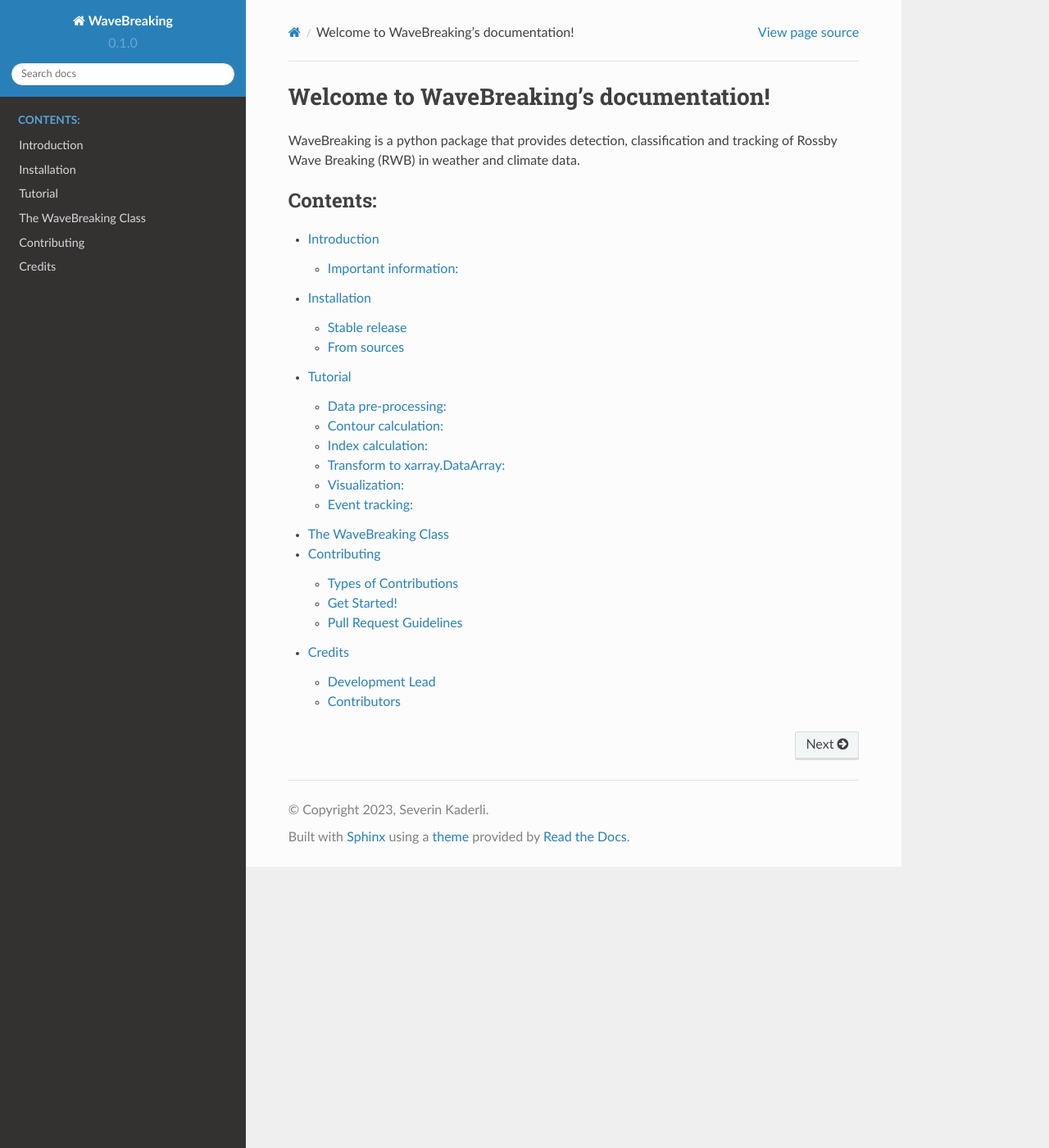
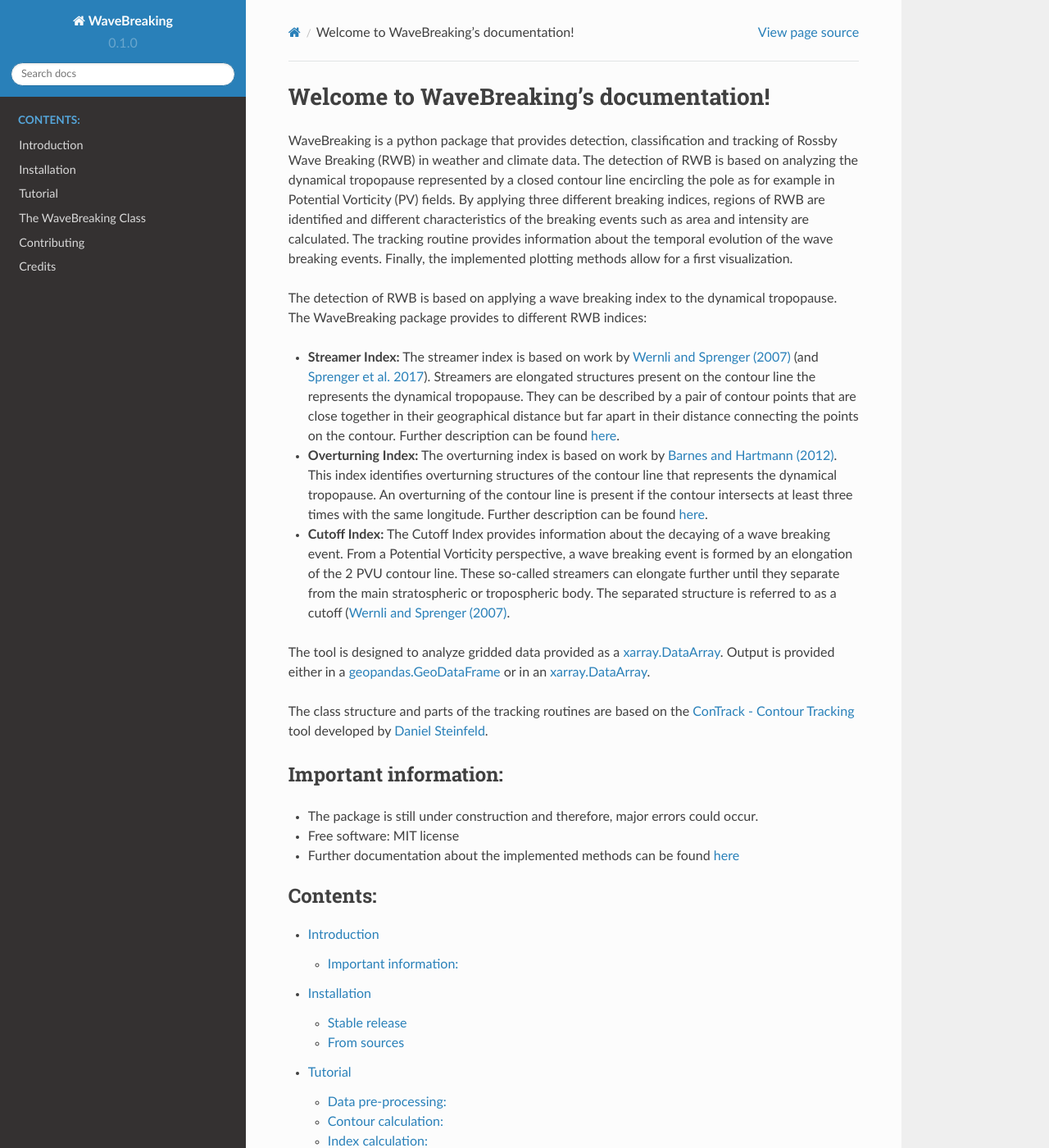
Before and after one commit to skaderli/WaveBreaking, a Sphinx documentation site: the page built from docs/index.rst, in a window 1280 px wide and 1400 px high. Shown: the whole window at 82% size. Built offline with Sphinx 7.4.7 and the Read the Docs theme 2.0.0, drawn with Linux system fonts in a browser that asks for light colours.

Commit message:
Update index.rst

```diff
--- a/docs/index.rst
+++ b/docs/index.rst
@@ -1,7 +1,31 @@
 Welcome to WaveBreaking's documentation!
 ======================================
 
-WaveBreaking is a python package that provides detection, classification and tracking of Rossby Wave Breaking (RWB) in weather and climate data.
+WaveBreaking is a python package that provides detection, classification and tracking of Rossby Wave Breaking (RWB) in weather and climate data. The detection of RWB is based on analyzing the dynamical tropopause represented by a closed contour line encircling the pole as for example in Potential Vorticity (PV) fields. By applying three different breaking indices, regions of RWB are identified and different characteristics of the breaking events such as area and intensity are calculated. The tracking routine provides information about the temporal evolution of the wave breaking events. Finally, the implemented plotting methods allow for a first visualization.
+
+The detection of RWB is based on applying a wave breaking index to the dynamical tropopause. The WaveBreaking package provides to different RWB indices:
+
+* **Streamer Index:** The streamer index is based on work by `Wernli and Sprenger (2007)`_ (and `Sprenger et al. 2017`_). Streamers are elongated structures present on the contour line the represents the dynamical tropopause. They can be described by a pair of contour points that are close together in their geographical distance but far apart in their distance connecting the points on the contour. Further description can be found `here <https://occrdata.unibe.ch/students/theses/msc/406.pdf>`_.
+
+* **Overturning Index:** The overturning index is based on work by `Barnes and Hartmann (2012)`_. This index identifies overturning structures of the contour line that represents the dynamical tropopause. An overturning of the contour line is present if the contour intersects at least three times with the same longitude. Further description can be found `here <https://occrdata.unibe.ch/students/theses/msc/406.pdf>`_.
+
+* **Cutoff Index:** The Cutoff Index provides information about the decaying of a wave breaking event. From a Potential Vorticity perspective, a wave breaking event is formed by an elongation of the 2 PVU contour line. These so-called streamers can elongate further until they separate from the main stratospheric or tropospheric body. The separated structure is referred to as a cutoff (`Wernli and Sprenger (2007)`_.
+
+.. _`Wernli and Sprenger (2007)`: https://journals.ametsoc.org/view/journals/atsc/64/5/jas3912.1.xml
+.. _`Sprenger et al. 2017`: https://journals.ametsoc.org/view/journals/bams/98/8/bams-d-15-00299.1.xml
+.. _`Barnes and Hartmann (2012)`: https://agupubs.onlinelibrary.wiley.com/doi/full/10.1029/2012JD017469
+
+The tool is designed to analyze gridded data provided as a `xarray.DataArray <https://docs.xarray.dev/en/stable/generated/xarray.DataArray.html>`_. Output is provided either in a `geopandas.GeoDataFrame <https://geopandas.org/en/stable/docs/reference/api/geopandas.GeoDataFrame.html>`_ or in an `xarray.DataArray <https://docs.xarray.dev/en/stable/generated/xarray.DataArray.html>`_.
+
+The class structure and parts of the tracking routines are based on the `ConTrack - Contour Tracking <https://github.com/steidani/ConTrack>`_ tool developed by `Daniel Steinfeld <https://github.com/steidani>`_.
+
+Important information:
+~~~~~~~~~~~~~~
+
+* The package is still under construction and therefore, major errors could occur.
+* Free software: MIT license
+* Further documentation about the implemented methods can be found `here <https://occrdata.unibe.ch/students/theses/msc/406.pdf>`_
+
 
 .. toctree::
    :maxdepth: 2
```
